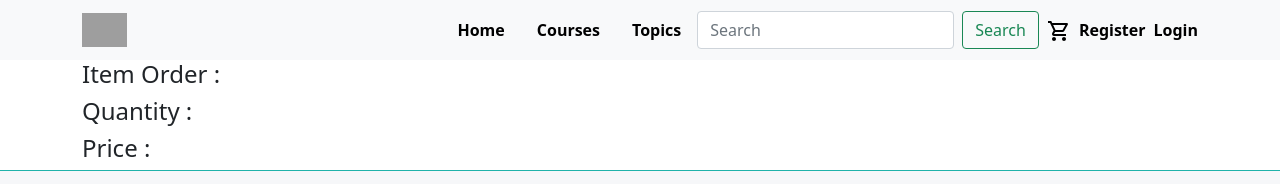
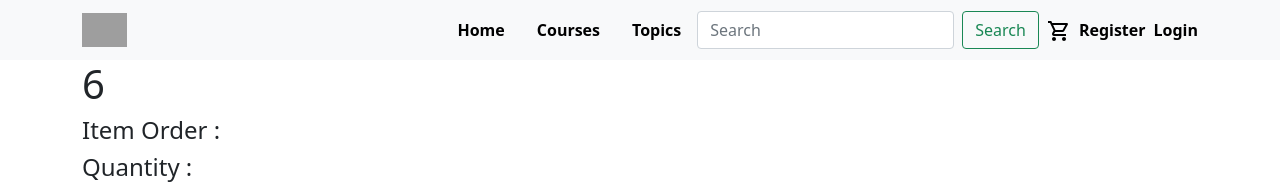
Before and after one commit to Momenuzzaman/educational-website, a React (Create React App) app: page /cart in a window 1280 px wide. Shown: the top 184 px of the page. Built offline with nearby package versions, Linux system fonts and the light colour scheme; no server answers; grey boxes are pictures that could not be loaded.

Commit message:
import useEffect

```diff
--- a/src/Components/Cart/Cart.js
+++ b/src/Components/Cart/Cart.js
@@ -1,10 +1,13 @@
 import React from 'react';
+import useTutorials from '../hooks/useTutorials';
 import './Cart.css';
 
 
 const Cart = () => {
+    const [tutorials] = useTutorials();
     return (
         <div className="container">
+            <h1>{tutorials.length}</h1>
             <h4>Item Order : </h4>
             <h4>Quantity :</h4>
             <h4>Price :</h4>
--- a/src/Components/Home/Tutorials/Tutorials.js
+++ b/src/Components/Home/Tutorials/Tutorials.js
@@ -1,4 +1,4 @@
-import React from 'react';
+import React, { useEffect } from 'react';
 import Tutorial from '../Tutorial/Tutorial';
 import './Tutorials.css';
 import fakeData from '../../../FakeData/Fakedata';
@@ -19,6 +19,9 @@ const Tutorials = () => {
         addToDb(tutorial.id);
         console.log(newCart);
     };
+    useEffect(() => {
+
+    }, [tutorials]);
 
     return (
         <div className=" container tutorials" id="courses" >
```
